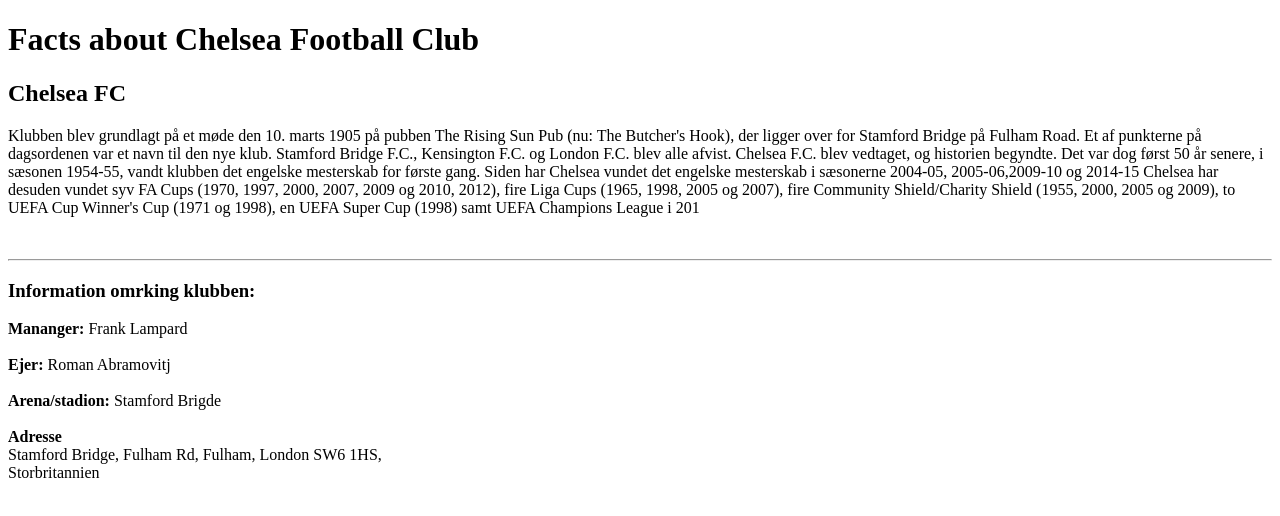
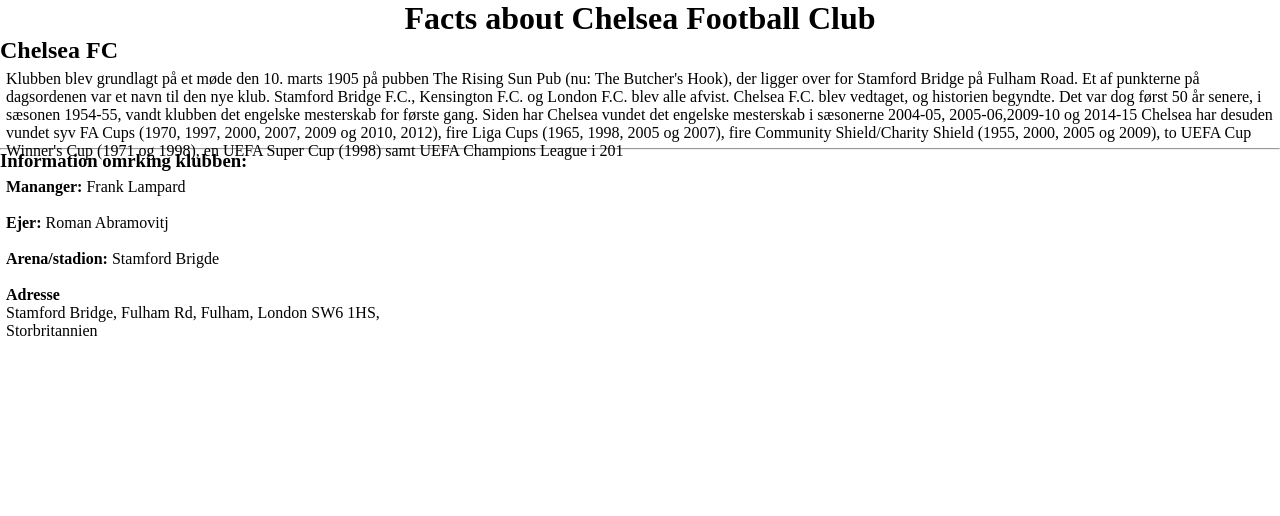
Before and after one commit to NeaPea/gal-squad, a plain HTML site: page cfc.html in a window 1280 px wide. Drawn offline with Linux system fonts and the light colour scheme.

Commit message:
hanna rules

```diff
--- a/css/style.css
+++ b/css/style.css
@@ -37,3 +37,19 @@
   .dropdown:hover .dropbtn {
     background-color: #3e8e41;
   }
+
+  * {
+    box-sizing: border-box;
+    margin: 0;
+    padding: 0;
+  }
+  p{
+    color: black;
+    width: auto;
+	height: 60px;
+	margin-top: 6px;
+	margin-left: 6px;
+}
+.overskrift{
+  text-align: center
+}
```
Also changed, not shown: img/CFC.jpg (added).
